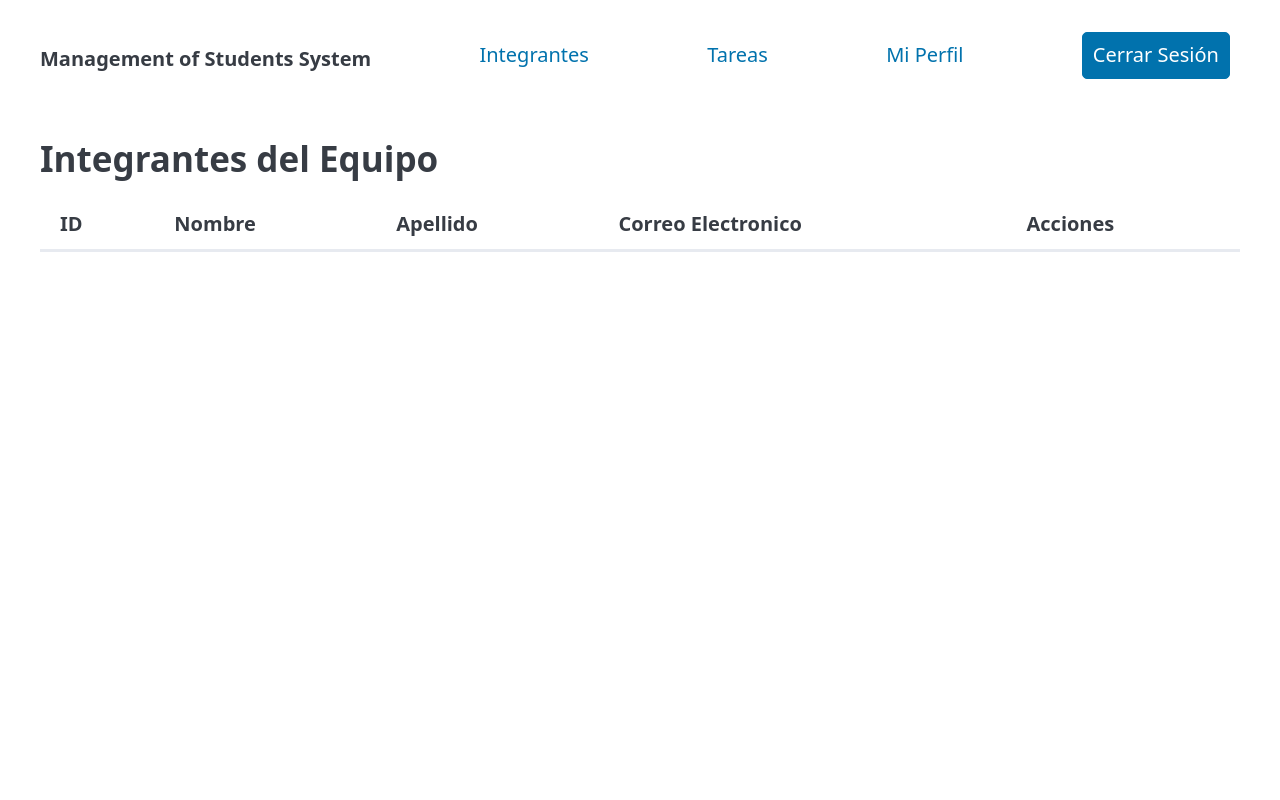
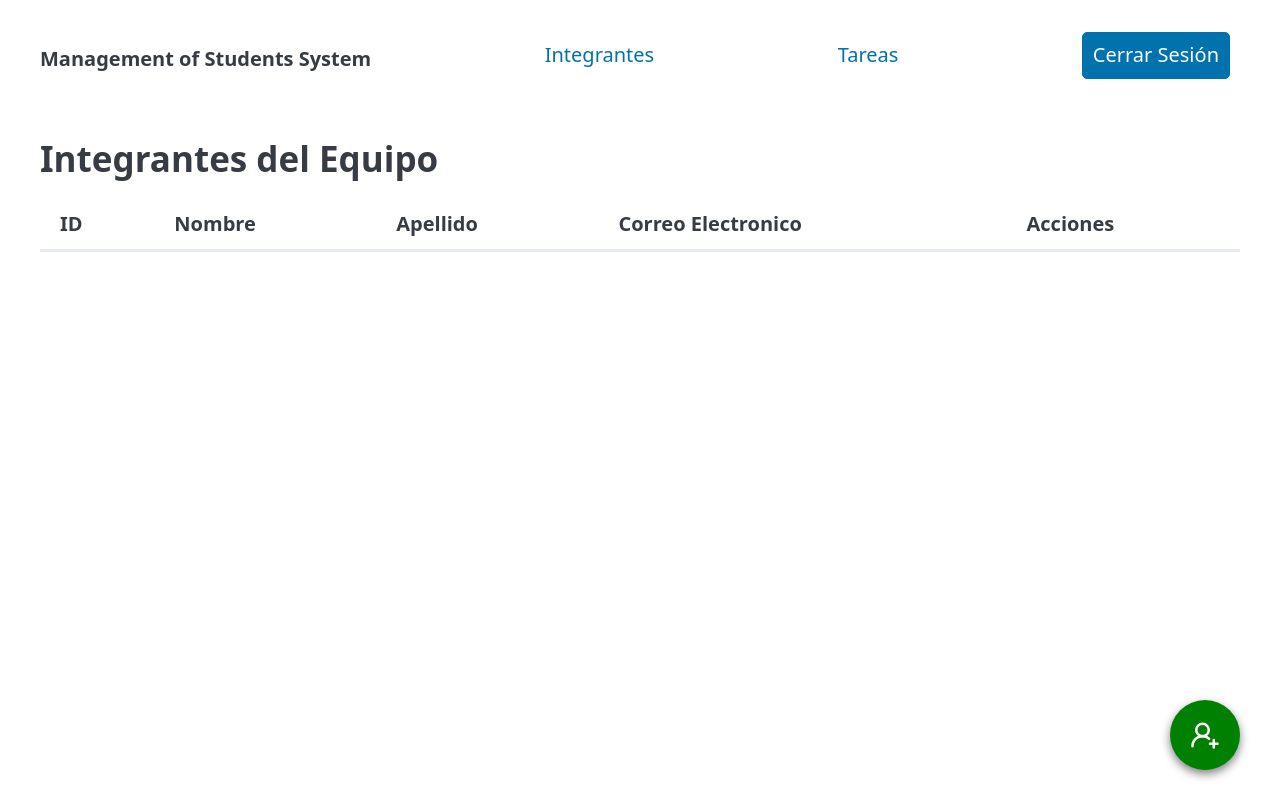
Before and after one commit to Ivanya204/usoDeAPI, a plain HTML site: page index.html in a window 1280 px wide. Drawn offline with nearby package versions, Linux system fonts and the light colour scheme; no server answers.

Commit message:
Boton de agregar registro

```diff
--- /dev/null
+++ b/css/style.css
@@ -0,0 +1,23 @@
+.add-button{
+    position: fixed; /*El boton queda flotando en el contenido*/
+    bottom: 30px; /*Separacion desde la parte de abajo*/
+    right: 40px; /*Separacion desde la parte de la derecha*/
+    background-color: green;/*Color boton*/
+    color: white;/*Color icono*/
+    border-radius: 50%;/*Redondear boton*/
+    border: none;/*Remover el border*/
+    width: 70px;
+    height: 70px;/*Dimensiones para que el boton quede simetrico*/
+    box-shadow: 0 4px 10px rgb(0, 0, 0,0.5); /*Sombra del boton*/
+    display: flex;/*Activamos el flexbox*/
+    justify-content: center;
+    align-items: center;
+
+    z-index: 1001; /*El boton quede encima del contenido*/
+    transition: transform 0.4s;/*Duracion del efecto*/
+
+}
+
+.add-button:hover{
+    transform: scale(1.1);
+}
--- a/index.html
+++ b/index.html
@@ -7,6 +7,7 @@
   rel="stylesheet"
   href="https://cdn.jsdelivr.net/npm/@picocss/pico@2/css/pico.min.css"
 >
+<link rel="stylesheet" href="css/style.css">
     <title>Management of Students System</title>
 </head>
 <body>
@@ -17,14 +18,13 @@
             </ul>
             <li><a href="#">Integrantes</a></li>
             <li><a href="#">Tareas</a></li>
-            <li><a href="#">Mi Perfil</a></li>
             <li><a href="#" role="button">Cerrar Sesión</a></li>
         </nav>
 
     </header>
     <main  class="container">
         <h2>Integrantes del Equipo</h2>
-
+        <div class="tabla-scroll">
             <table id="tabla" class="overflow-auto">
                 <thead>
                     <tr><!--"tr" de table row -  Fila-->
@@ -40,8 +40,12 @@
                     <!--Aqui viene los registros que vienen en el JSON-->
                 </tbody>
             </table>
+        </div>
+    </main>
 
-    </main>
+    <button class="add-button" id="btnAgregar" title="Agregar Integrantes">
+        <svg xmlns="http://www.w3.org/2000/svg" width="32" height="32" viewBox="0 0 24 24" fill="none" stroke="currentColor" stroke-width="2" stroke-linecap="round" stroke-linejoin="round" class="lucide lucide-user-round-plus-icon lucide-user-round-plus"><path d="M2 21a8 8 0 0 1 13.292-6"/><circle cx="10" cy="8" r="5"/><path d="M19 16v6"/><path d="M22 19h-6"/></svg>
+    </button>
     <!--Enlace al archivo de JS-->
     <script src="js/script.js"></script>
 </body>
```
Also changed, not shown: modal.html (added). Lines whose indentation alone changed are shown as unchanged.
